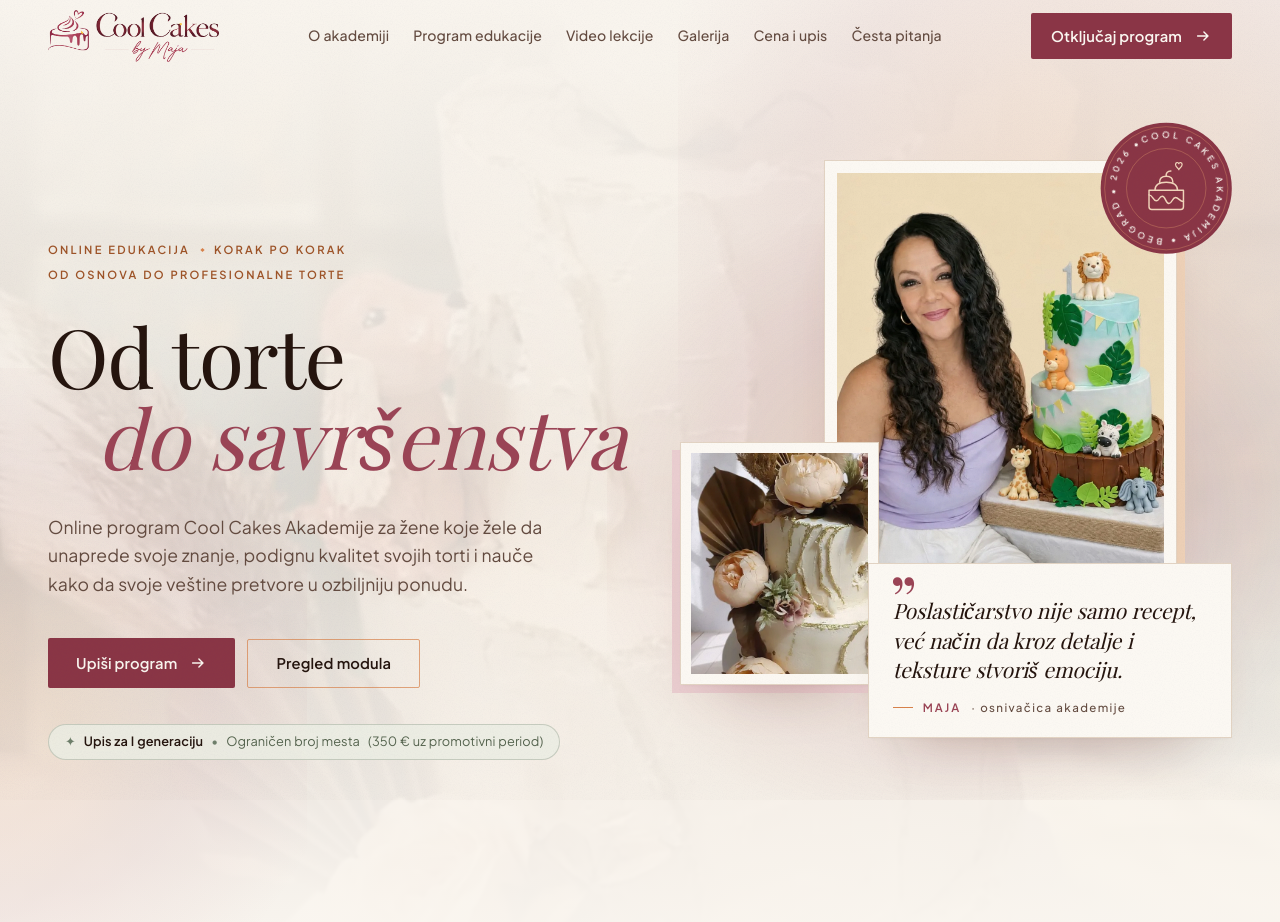
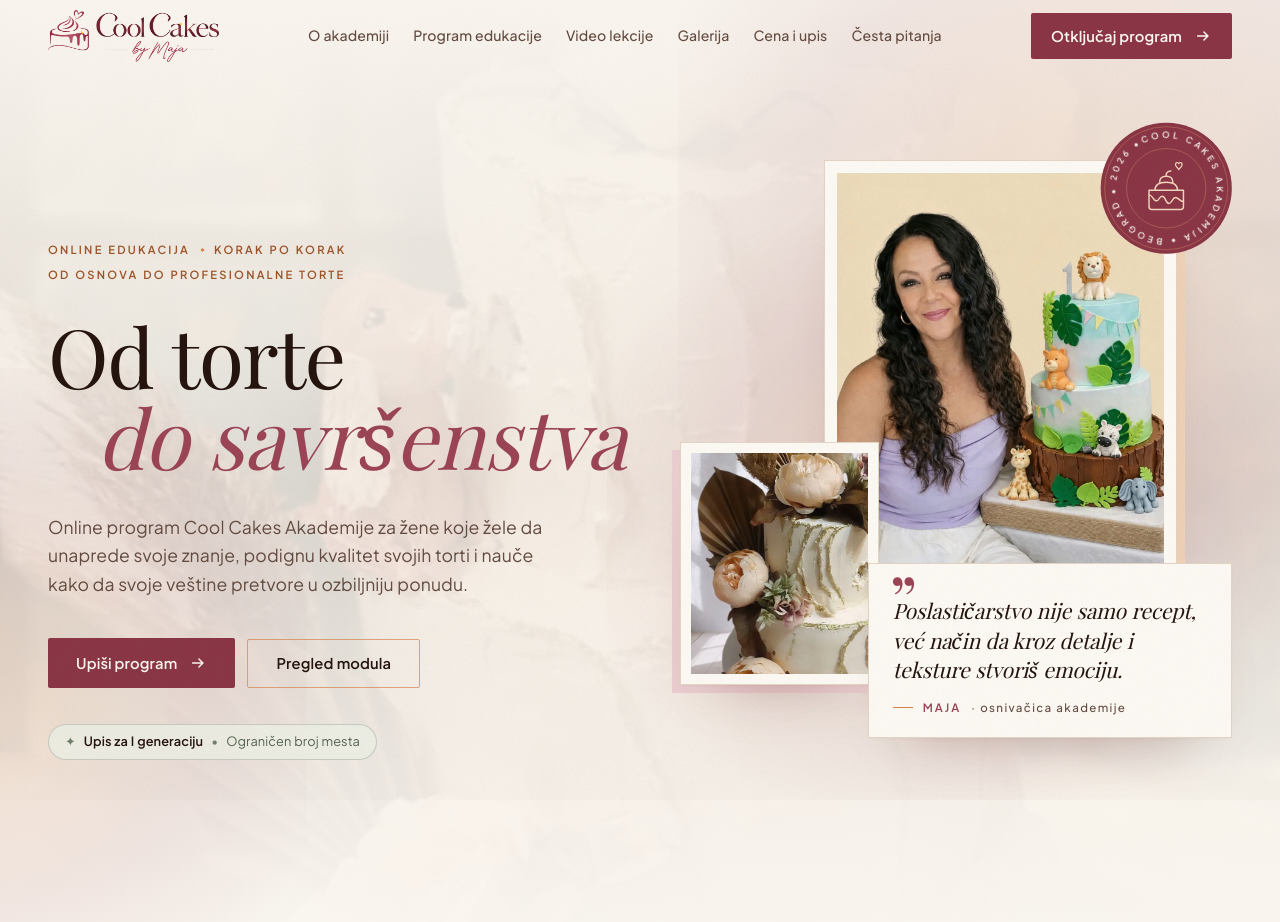
Before and after one commit to storm737/Cake-akademija, a React (Vite) app: page / in a window 1280 px wide. Shown: the top 922 px of the page. Built offline with nearby package versions, Linux system fonts and the light colour scheme; a web font is replaced by a local one.

Commit message:
Update site

```diff
--- a/src/components/Hero.jsx
+++ b/src/components/Hero.jsx
@@ -1,5 +1,5 @@
 import { hero } from '../data/content';
-import { site, formatPrice } from '../data/site';
+import { site } from '../data/site';
 import { EnrollButton } from './Access';
 import { Backdrop, Button, Seal } from './ui';
 
@@ -52,7 +52,6 @@ export default function Hero() {
             <span className="font-semibold text-espreso">Upis za {site.cohort}</span>
             <span aria-hidden="true" className="text-zalfija">•</span>
             <span>Ograničen broj mesta</span>
-            <span>({formatPrice(site.price.current)} uz promotivni period)</span>
           </p>
         </div>
 
```
